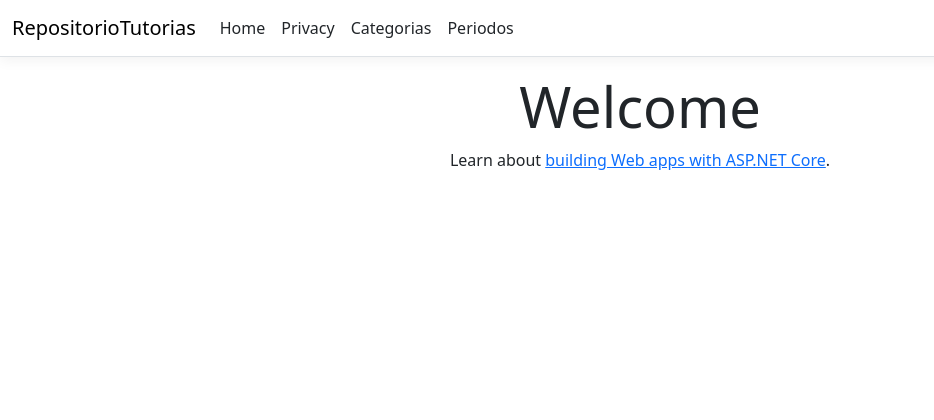
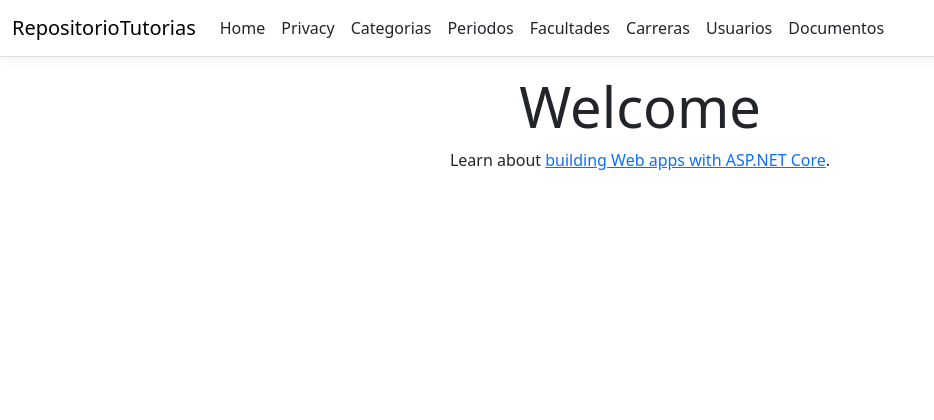
Before and after one commit to mtrujillov-sys/Proyecto_De_AdministracionBD_Grupo07, an ASP.NET Core app: page / in a window 1280 px wide. Shown: the top 420 px of the page, without its empty margins (0-934 px from the left). Run offline with ASP.NET Core 8, Linux system fonts and the light colour scheme; style sheets or scripts are compiled from the project's sources.

Commit message:
feat(ui): agregar al menu los modulos de RF-02 y RF-03

```diff
--- a/app/Views/Shared/_Layout.cshtml
+++ b/app/Views/Shared/_Layout.cshtml
@@ -25,7 +25,7 @@
                         </li>
                         <li class="nav-item">
                             <a class="nav-link text-dark" asp-area="" asp-controller="Home" asp-action="Privacy">Privacy</a>
-                        </li><li class="nav-item"><a class="nav-link text-dark" asp-area="" asp-controller="Categorias" asp-action="Index">Categorias</a></li><li class="nav-item"><a class="nav-link text-dark" asp-area="" asp-controller="Periodos" asp-action="Index">Periodos</a></li>
+                        </li><li class="nav-item"><a class="nav-link text-dark" asp-area="" asp-controller="Categorias" asp-action="Index">Categorias</a></li><li class="nav-item"><a class="nav-link text-dark" asp-area="" asp-controller="Periodos" asp-action="Index">Periodos</a></li><li class="nav-item"><a class="nav-link text-dark" asp-area="" asp-controller="Facultades" asp-action="Index">Facultades</a></li><li class="nav-item"><a class="nav-link text-dark" asp-area="" asp-controller="Carreras" asp-action="Index">Carreras</a></li><li class="nav-item"><a class="nav-link text-dark" asp-area="" asp-controller="Usuarios" asp-action="Index">Usuarios</a></li><li class="nav-item"><a class="nav-link text-dark" asp-area="" asp-controller="Documentos" asp-action="Index">Documentos</a></li>
                     </ul>
                 </div>
             </div>
```
